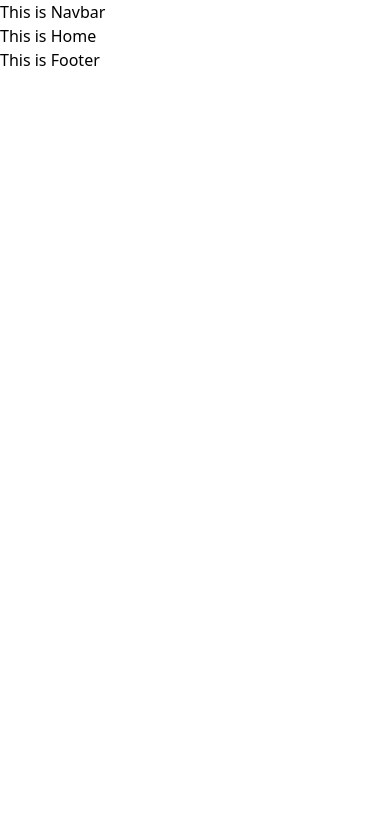
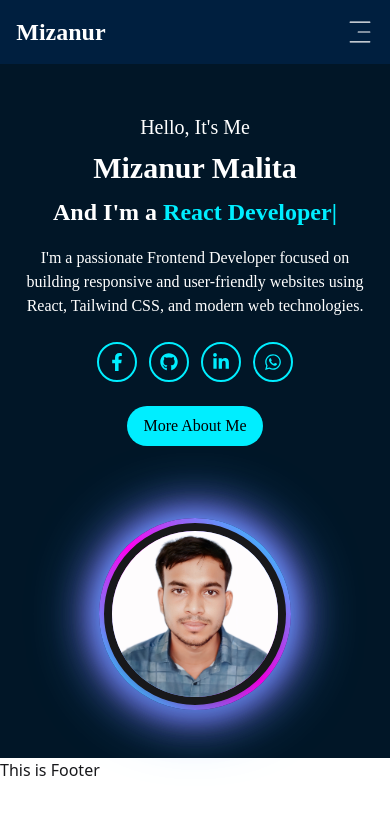
Before and after one commit to mizanur2734/my-portfolio, a React (Vite) app: page / in a window 390 px wide. Shown: the top 814 px of the page. Built offline with nearby package versions, Linux system fonts and the light colour scheme.

Commit message:
Update navbar and banner responsiveness with animation

```diff
--- a/package.json
+++ b/package.json
@@ -13,8 +13,10 @@
     "@tailwindcss/vite": "^4.1.12",
     "react": "^19.1.1",
     "react-dom": "^19.1.1",
+    "react-icons": "^5.5.0",
     "react-router": "^7.8.1",
     "react-router-dom": "^7.8.1",
+    "react-type-animation": "^3.2.0",
     "tailwindcss": "^4.1.12"
   },
   "devDependencies": {
@@ -23,6 +25,7 @@
     "@types/react-dom": "^19.1.7",
     "@vitejs/plugin-react": "^5.0.0",
     "autoprefixer": "^10.4.21",
+    "daisyui": "^5.0.50",
     "eslint": "^9.33.0",
     "eslint-plugin-react-hooks": "^5.2.0",
     "eslint-plugin-react-refresh": "^0.4.20",
--- /dev/null
+++ b/src/components/Banner.jsx
@@ -0,0 +1,69 @@
+import React from 'react';
+import mizanurPic from "../assets/mizanur.jpg";
+import { FaFacebookF, FaGithub, FaLinkedinIn, FaWhatsapp } from 'react-icons/fa';
+import { TypeAnimation } from 'react-type-animation';
+
+const Banner = () => {
+    return (
+        <div className="roboto-serif-font flex flex-col md:flex-row items-center gap-10 md:gap-55
+         py-12 md:py-24 md:px-2">
+
+            {/* Text Section */}
+            <div className="text-center md:text-left max-w-lg">
+                <h3 className="text-[20px] font-medium text-white mb-2">Hello, It's Me</h3>
+                <h1 className="text-3xl md:text-[52px] font-bold text-white mb-2">
+                    Mizanur Malita
+                </h1>
+                <h3 className="text-[24px] md:text-[28px] font-semibold text-white mb-4">
+                    And I'm a{" "}
+                    <TypeAnimation
+                        sequence={[
+                            "Frontend Developer", 2000, // ২ সেকেন্ড থাকবে
+                            "React Developer", 2000,
+                            "MERN Stack Learner", 2000,
+                        ]}
+                        speed={50} // টাইপিং স্পিড
+                        repeat={Infinity} // লুপ করবে
+                        className="text-[#0ef]"
+                    />
+                </h3>
+                <p className="text-white mb-6 md:text-xl max-w-md md:max-w-[500px]">
+                    I'm a passionate Frontend Developer focused on building responsive
+                    and user-friendly websites using React, Tailwind CSS, and modern web technologies.
+                </p>
+
+                {/* Social Icons */}
+                <div className="flex justify-center md:justify-start gap-3 mb-6">
+                    <div className="w-10 h-10 flex items-center justify-center border-2 text-[#0ef] border-[#0ef]
+                     rounded-full btn-box-hover hover:text-white transition">
+                        <FaFacebookF size={18} />
+                    </div>
+                    <div className="w-10 h-10 flex items-center justify-center border-2 text-[#0ef] border-[#0ef]
+                     rounded-full btn-box-hover hover:text-white transition">
+                        <FaGithub size={18} />
+                    </div>
+                    <div className="w-10 h-10 flex items-center justify-center border-2 text-[#0ef] border-[#0ef]
+                     rounded-full btn-box-hover hover:text-white transition">
+                        <FaLinkedinIn size={18} />
+                    </div>
+                    <div className="w-10 h-10 flex items-center justify-center border-2 text-[#0ef] border-[#0ef]
+                     rounded-full btn-box-hover hover:text-white transition">
+                        <FaWhatsapp size={18} />
+                    </div>
+                </div>
+                <button className='btn-box-hover px-4 py-2 bg-[#0ef] rounded-4xl text-black'>More About Me</button>
+            </div>
+
+            {/* Image Section */}
+            <div className="w-48 md:w-80 flex-shrink-0 mt-8 md:mt-0 profile-container">
+                <img
+                    src={mizanurPic}
+                    alt="Mizanur Malita"
+                    className="rounded-full border-8 shadow-lg"
+                />
+            </div>
+        </div>
+    );
+};
+
+export default Banner;
--- a/src/index.css
+++ b/src/index.css
@@ -1,5 +1,58 @@
 @import "tailwindcss";
-*{
-  margin: 0;
-  padding: 0;
+@plugin "daisyui";
+
+@import url('https://fonts.googleapis.com/css2?family=Roboto+Serif:ital,opsz,wght@0,8..144,100..900;1,8..144,100..900&display=swap');
+
+.roboto-serif-font {
+  font-family: "Roboto Serif", serif;
+  font-optical-sizing: auto;
+  font-style: normal;
+  font-variation-settings:
+    "wdth" 100,
+    "GRAD" 0;
 }
+
+/* icon and button animation */
+@tailwind base;
+@tailwind components;
+@tailwind utilities;
+
+@layer utilities {
+  .btn-box-hover:hover {
+    box-shadow:
+      0 0 5px #00FFFF,
+      0 0 25px #00FFFF,
+      0 0 50px #00FFFF,
+      0 0 100px #00FFFF,
+      0 0 200px #00FFFF;
+  }
+}
+
+/* profile animation */
+.profile-container {
+  border-radius: 50%;
+  padding: 5px;
+  background: linear-gradient(45deg, #00f0ff, #ff00f0, #00f0ff);
+  animation: glow 2.5s infinite ease-in-out;
+  display: flex;
+  justify-content: center;
+  align-items: center;
+}
+
+.profile-pic {
+  border-radius: 50%;
+  object-fit: cover;
+  border: 5px solid #000;
+}
+
+@keyframes glow {
+  0% {
+    box-shadow: 0 0 20px #00f0ff, 0 0 40px #ff00f0, 0 0 60px #00f0ff;
+  }
+  50% {
+    box-shadow: 0 0 40px #ff00f0, 0 0 60px #00f0ff, 0 0 80px #ff00f0;
+  }
+  100% {
+    box-shadow: 0 0 20px #00f0ff, 0 0 40px #ff00f0, 0 0 60px #00f0ff;
+  }
+}
--- a/src/layouts/RootLayouts.jsx
+++ b/src/layouts/RootLayouts.jsx
@@ -4,7 +4,7 @@ import { Outlet } from "react-router";
 import Footer from '../pages/shared/Footer';
 const RootLayouts = () => {
     return (
-        <div>
+        <div className=''>
             <Navbar/>
             <Outlet/>
             <Footer/>
--- a/src/pages/Home/Home.jsx
+++ b/src/pages/Home/Home.jsx
@@ -1,9 +1,13 @@
 import React from 'react';
+import Banner from '../../components/banner';
+
 
 const Home = () => {
     return (
-        <div>
-            <h3 className='mt-'>This is Home</h3>
+        <div className='bg-[#011627]'>
+           <div className='w-11/12 mx-auto md:px-2'>
+            <Banner/>
+           </div>
         </div>
     );
 };
--- a/src/pages/shared/Footer.jsx
+++ b/src/pages/shared/Footer.jsx
@@ -2,10 +2,10 @@ import React from 'react';
 
 const Footer = () => {
     return (
-        <div>
-            <h3>This is Footer</h3>
+        <div className=''>
+           <h2>This is Footer</h2>
         </div>
-    );
+    )
 };
 
 export default Footer;
--- a/src/pages/shared/Navbar.jsx
+++ b/src/pages/shared/Navbar.jsx
@@ -1,11 +1,94 @@
-import React from 'react';
+import React, { useState } from "react";
+import { CiMenuFries } from "react-icons/ci";
+import { RxCross2 } from "react-icons/rx";
+
+import { FaUser } from "react-icons/fa";
+import { IoHomeOutline } from "react-icons/io5";
 
 const Navbar = () => {
-    return (
-        <div>
-           <h3 className=''>This is Navbar</h3>
+  const [menuOpen, setMenuOpen] = useState(false);
+
+  const toggleMenu = () => setMenuOpen(!menuOpen);
+
+  const navLinks = [
+    { name: "home", to: "/home", icon: <IoHomeOutline size={20} /> },
+    { name: "about", to: "#about", icon: <FaUser size={18} /> },
+    { name: "service", to: "/service" },
+    { name: "pricing", to: "/pricing" },
+  ];
+
+  return (
+    <div className="roboto-serif-font bg-[#001F3F]">
+      <header className="z-20 top-0 left-0">
+        {/* Navbar */}
+        <nav className="w-11/12 mx-auto flex justify-between items-center py-4 md:py-4 md:px-2">
+          {/* Logo */}
+          <div>
+            <h3 className="text-2xl md:text-[30px] font-semibold text-white">
+              Mizanur
+            </h3>
+          </div>
+
+          {/* Desktop Menu */}
+          <div className="hidden md:flex gap-10 items-center">
+            {navLinks.map((link) => (
+              <a
+                key={link.to}
+                href={link.to}
+                className="text-xl font-semibold hover:text-[#0ef] flex items-center gap-2
+                hover:underline  transition-all"
+              >
+                {link.icon} {link.name}
+              </a>
+            ))}
+          </div>
+
+          {/* Right Side */}
+          <div className="flex items-center gap-3">
+            {/* Sign In Button */}
+            <button className="bg-gray-800 text-white px-5 py-2 rounded-full hidden md:block text-base font-semibold hover:bg-gray-700">
+              Sign In
+            </button>
+
+            {/* Mobile Menu Icon */}
+            <div className="md:hidden">
+              {menuOpen ? (
+                <RxCross2
+                  onClick={toggleMenu}
+                  size={28}
+                  className="cursor-pointer text-white"
+                />
+              ) : (
+                <CiMenuFries
+                  onClick={toggleMenu}
+                  size={28}
+                  className="cursor-pointer text-white"
+                />
+              )}
+            </div>
+          </div>
+        </nav>
+
+        {/* Mobile Dropdown Menu */}
+        <div
+          className={`md:hidden flex flex-col gap-4 px-4 md:px-12 py-4 transition-all ${
+            menuOpen ? "block" : "hidden"
+          } bg-[#001f3fc4] text-white`}
+        >
+          {navLinks.map((link) => (
+            <a
+              key={link.to}
+              href={link.to}
+              onClick={() => setMenuOpen(false)}
+              className="capitalize text-lg font-semibold hover:text-[#ffa600] hover:underline underline-offset-4 flex items-center gap-2 transition-all"
+            >
+              {link.icon} {link.name}
+            </a>
+          ))}
         </div>
-    );
+      </header>
+    </div>
+  );
 };
 
 export default Navbar;
--- a/src/router/router.jsx
+++ b/src/router/router.jsx
@@ -1,7 +1,6 @@
 import { createBrowserRouter } from "react-router-dom";
 import RootLayouts from "../layouts/RootLayouts";
 import Home from "../pages/Home/Home";
-
 
 const router = createBrowserRouter([
   {
```
Also changed, not shown: src/assets/mizanur.jpg (added), 1 other file (tests, documents, lock files or other folders).
